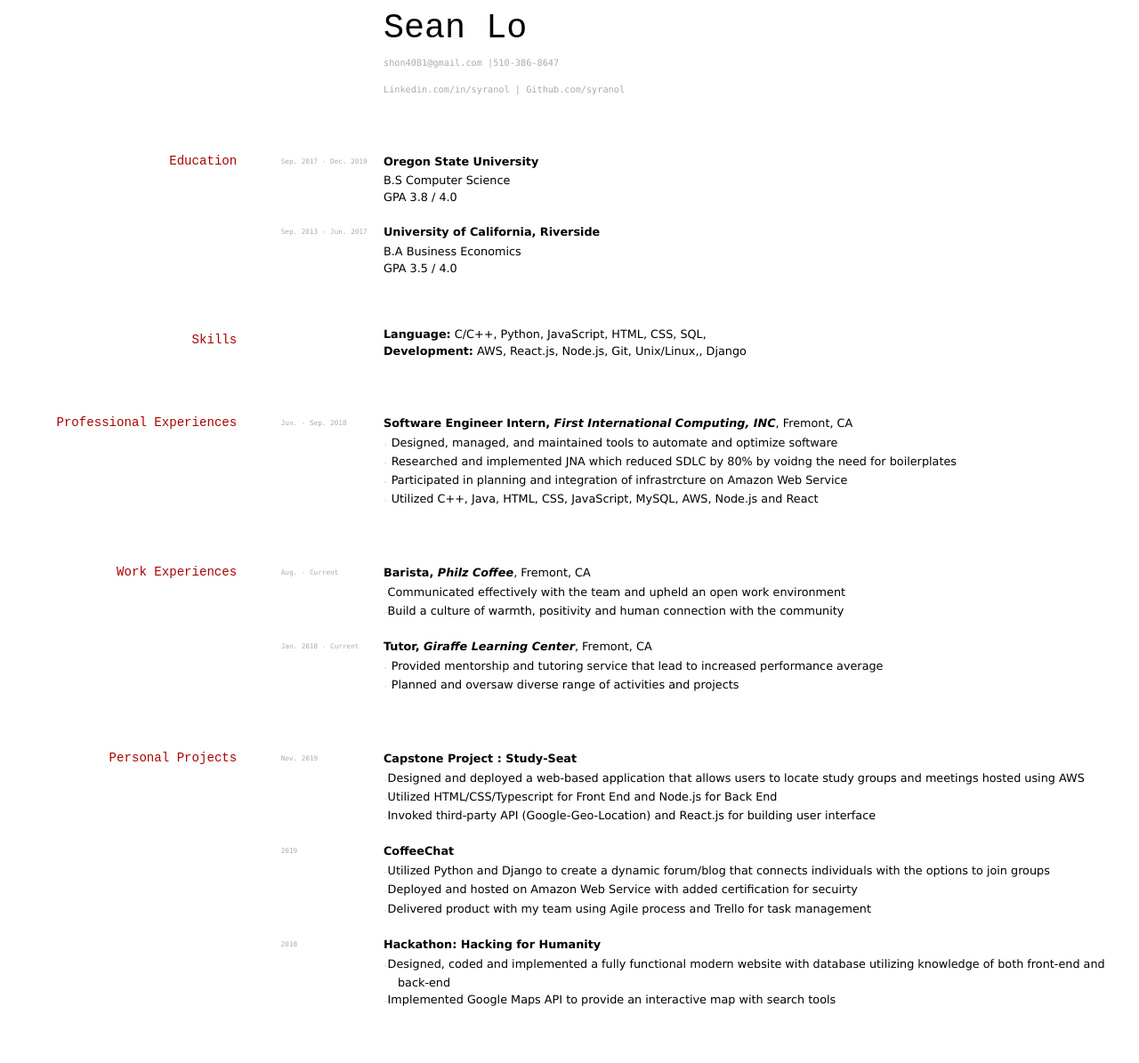
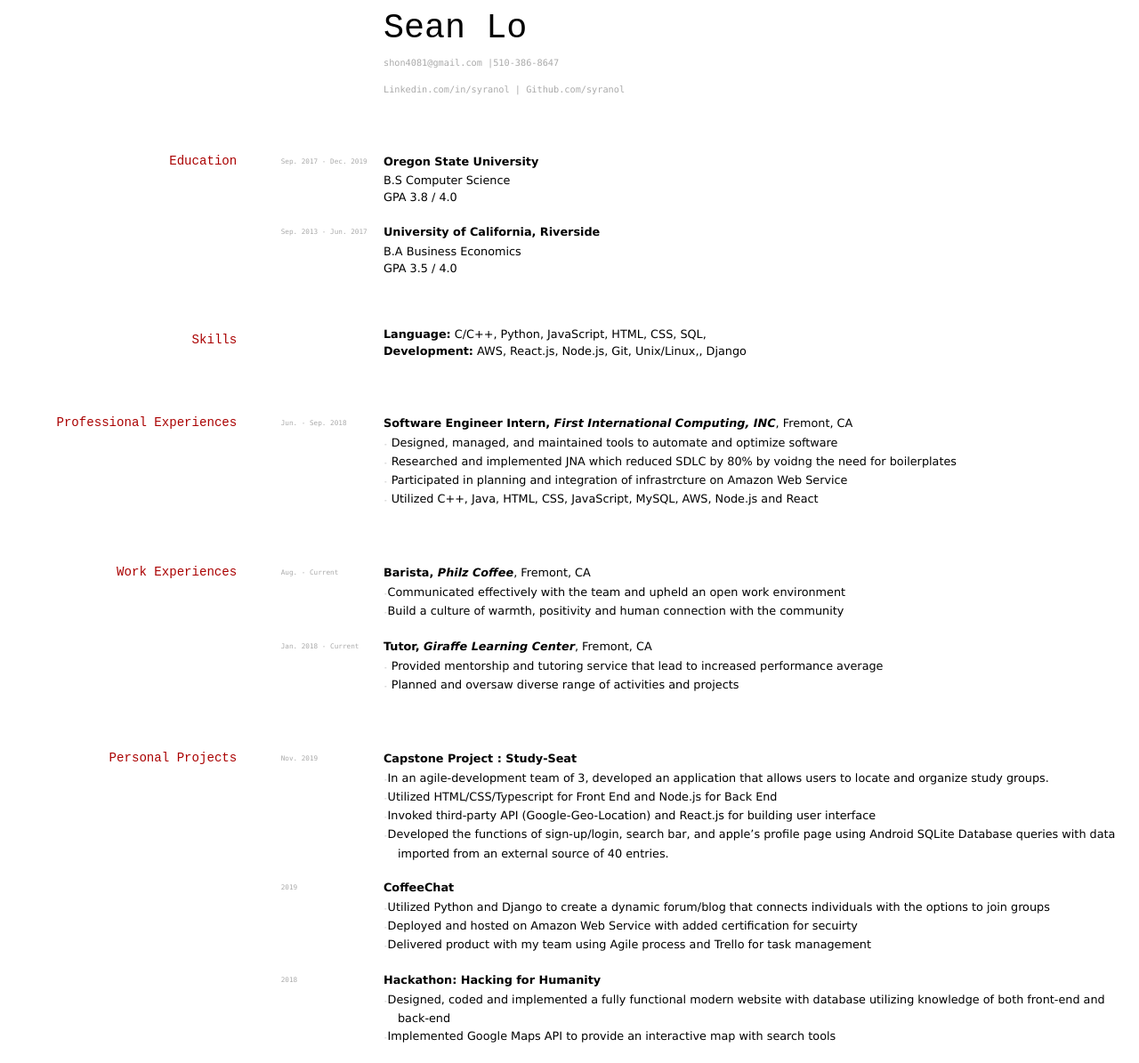
Before and after one commit to elipapa/markdown-cv, a Jekyll site: the page built from index.md, in a window 1280 px wide. Shown: the whole page at 89% size. Built offline with Jekyll 4.4.1, drawn with Linux system fonts in a browser that asks for light colours; before the commit the page ends 1155 px from its top, so only the background shows below that.

Commit message:
Update index.md

```diff
--- a/index.md
+++ b/index.md
@@ -54,9 +54,11 @@ by voidng the need for boilerplates
 ## Personal Projects
 
 `Nov. 2019` __Capstone Project : Study-Seat__
-- `-`Designed and deployed a web-based application that allows users to locate study groups and meetings hosted using AWS
+- `-`In an agile-development team of 3, developed an application that allows users to locate and organize study groups.
 - `-`Utilized HTML/CSS/Typescript for Front End and Node.js for Back End
 - `-`Invoked third-party API (Google-Geo-Location) and React.js for building user interface
+- `-`Developed the functions of sign-up/login, search bar, and apple’s profile page using Android SQLite Database queries with data imported from an external source of 40 entries.
+
 
 `2019` __CoffeeChat__
 - `-`Utilized Python and Django to create a dynamic forum/blog that connects individuals with the options to join groups
```
